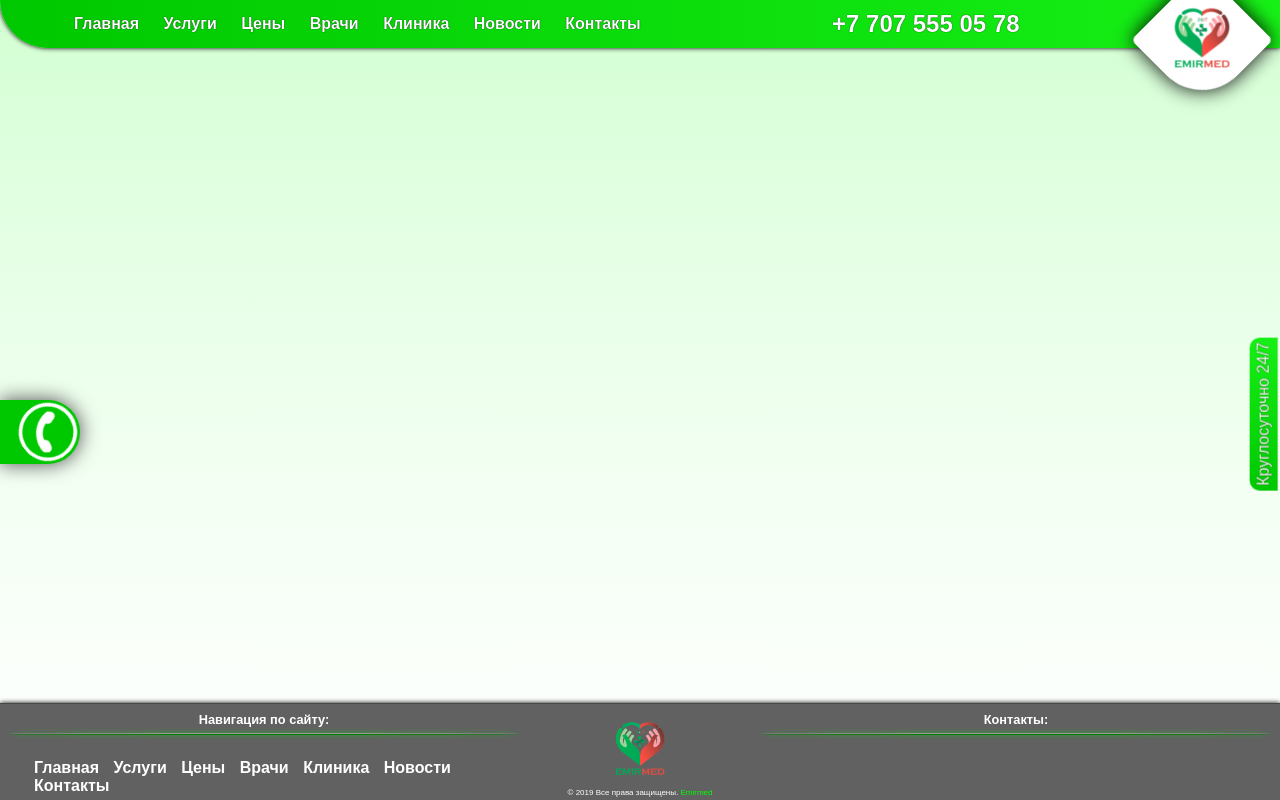
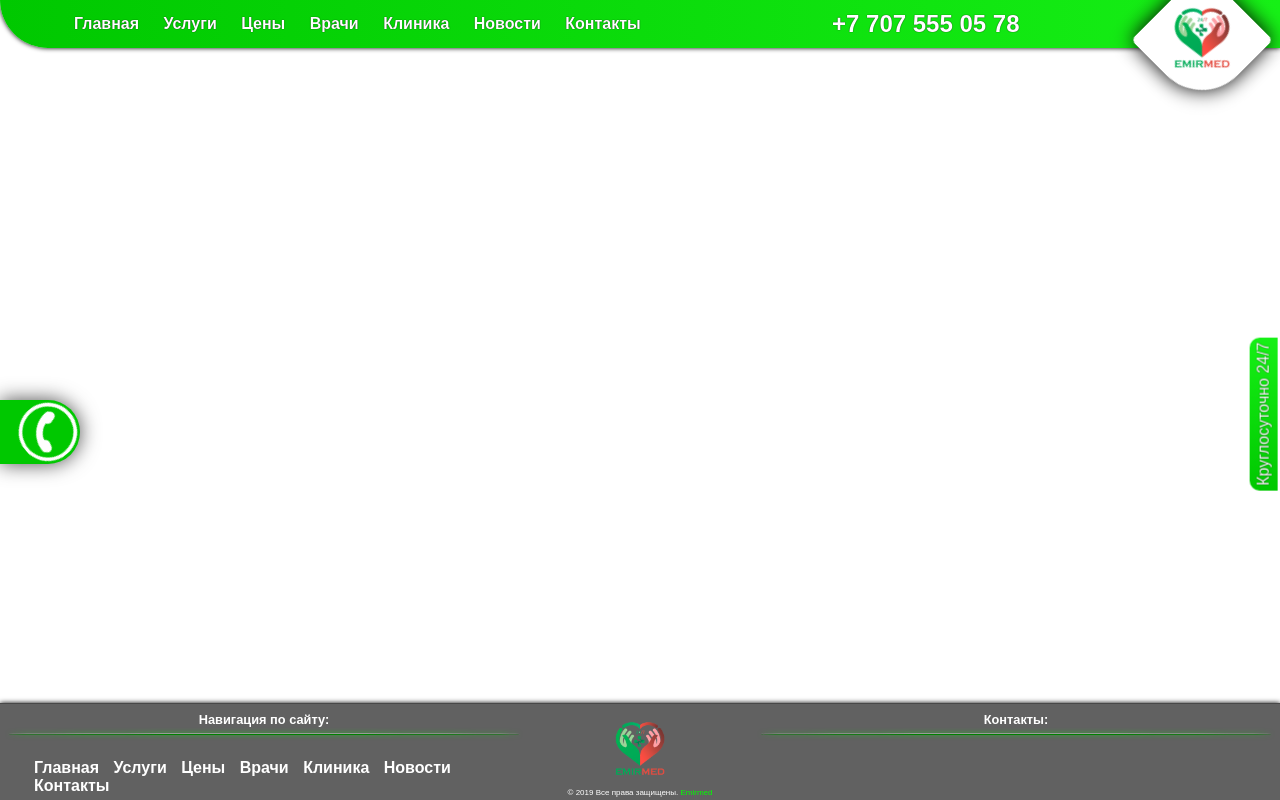
Before and after one commit to webnetkz/emirmed, a PHP site: page / in a window 1280 px wide. Run offline with PHP 8.4, Linux system fonts and the light colour scheme.

Commit message:
deleted bg

```diff
--- a/public/styles/style.css
+++ b/public/styles/style.css
@@ -8,7 +8,6 @@
     height: 100%;
     width: 100%;
     font-family: Arial, Helvetica, sans-serif;
-    background: linear-gradient(to bottom, rgba(22, 255, 22, 0.1), rgb(255, 255, 255));
     scroll-behavior: smooth;
 }
 
```
